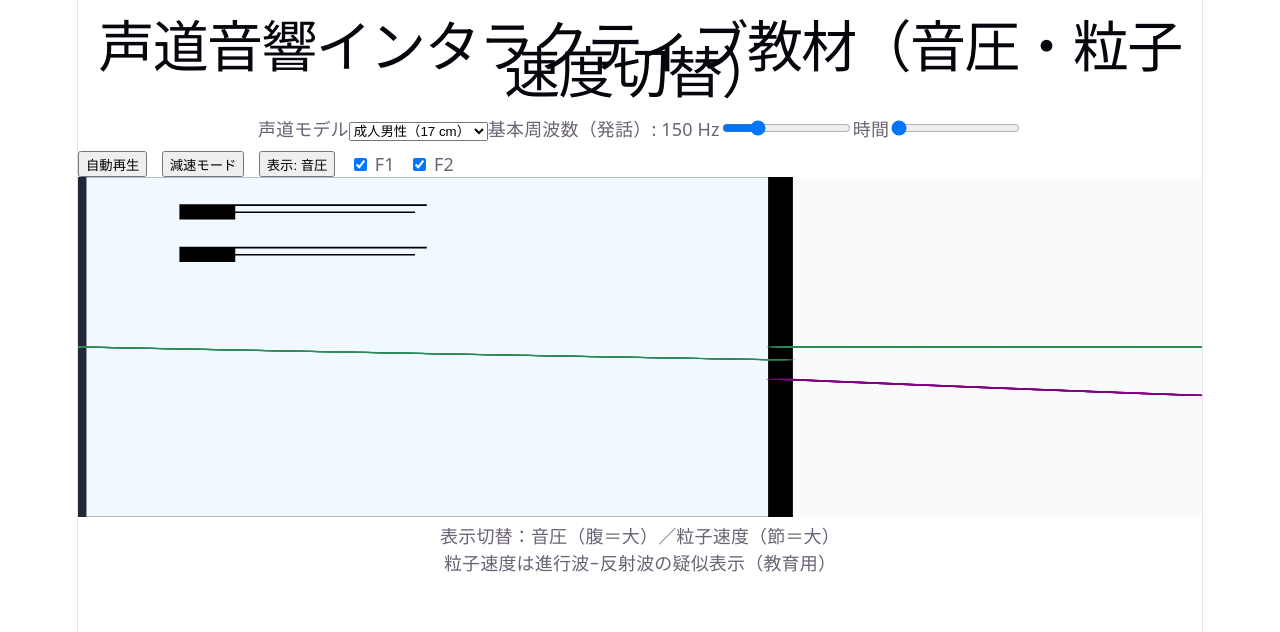
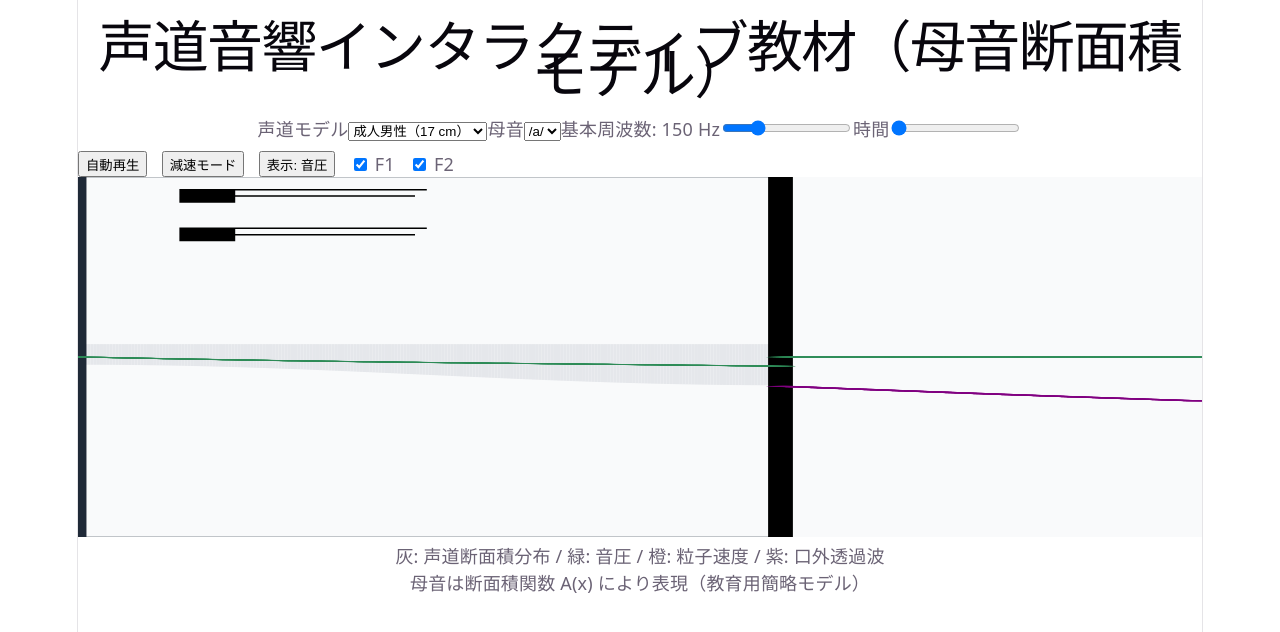
Before and after one commit to gengo22study-web/vocal-tract-wave, a React (Vite) app: page / in a window 1280 px wide. Shown: the top 632 px of the page. Built offline with nearby package versions, Linux system fonts and the light colour scheme.

Commit message:
add vowel area-function model (a i u)

```diff
--- a/src/App.jsx
+++ b/src/App.jsx
@@ -9,20 +9,39 @@ export default function App() {
     child:  { label: "子ども",   L: 0.11 }
   };
 
+  // === 母音断面積モデル（簡易・教育用） ===
+  // A(x) を 0〜L で定義（相対値）
+  const VOWELS = {
+    a: {
+      label: "/a/",
+      area: x => 1.2 - 0.4 * Math.cos(Math.PI * x) // 全体的に開
+    },
+    i: {
+      label: "/i/",
+      area: x => 0.4 + 1.2 * Math.exp(-40 * (x - 0.8) ** 2) // 前方狭め＋前腔
+    },
+    u: {
+      label: "/u/",
+      area: x => 0.5 + 0.8 * Math.exp(-30 * (x - 0.3) ** 2) // 後方丸め
+    }
+  };
+
   const c = 340; // 音速 [m/s]
+
 
   // === 状態 ===
   const [tract, setTract] = useState("male");
   const L = TRACT_PRESETS[tract].L;
 
+  const [vowel, setVowel] = useState("a");
+
   const [freq, setFreq] = useState(150);
-  const [reflection, setReflection] = useState(0.8);
   const [time, setTime] = useState(0);
   const [playing, setPlaying] = useState(false);
   const [slow, setSlow] = useState(false);
+
   // 表示モード切替
   const [mode, setMode] = useState("pressure"); // 'pressure' | 'velocity'
-
 
   // フォルマント表示
   const [showF1, setShowF1] = useState(true);
@@ -31,7 +50,8 @@ export default function App() {
   const omega = 2 * Math.PI * freq;
   const k = omega / c;
 
-  // === 自動再生（疑似減速対応） ===
+
+  // === 自動再生（減速対応） ===
   useEffect(() => {
     if (!playing) return;
     const dt = slow ? 0.0001 : 0.0005;
@@ -45,21 +65,26 @@ export default function App() {
   const X_MAX = 1.6 * L;
   const x = Array.from({ length: 360 }, (_, i) => (i / 359) * X_MAX);
 
-  // 声門は体積速度源 → 音圧をテーパ表示
-  const sourceTaper = xi => 1 - Math.exp(-xi / (0.02 * L));
+  // === 断面積関数 A(x)（0〜1 に正規化） ===
+  const A = x.map(xi => (xi <= L ? VOWELS[vowel].area(xi / L) : null));
+  // 声門は体積速度源 → 音圧テーパ
+  const sourceTaper = xi => 1 - Math.exp(-xi / (0.02 * L));
 
-  // 基本波（音圧）
-  const p_inc = x.map(xi => xi <= L ? sourceTaper(xi) * Math.sin(omega * time - k * xi) : null);
-  const p_ref = x.map(xi => xi <= L ? sourceTaper(xi) * reflection * Math.sin(omega * time + k * xi) : null);
-  // 合成場
+  // === 波の生成（断面積によるスケーリング） ===
+  const p_inc = x.map((xi, i) =>
+    xi <= L ? sourceTaper(xi) * Math.sin(omega * time - k * xi) / Math.sqrt(A[i] ?? 1) : null
+  );
+  const p_ref = x.map((xi, i) =>
+    xi <= L ? 0.8 * sourceTaper(xi) * Math.sin(omega * time + k * xi) / Math.sqrt(A[i] ?? 1) : null
+  );
   const p_total = x.map((_, i) => (p_inc[i] ?? 0) + (p_ref[i] ?? 0));
   const p_out = x.map(xi => xi > L ? 0.5 * Math.sin(omega * time - k * xi) : null);
-  // 粒子速度（進行波−反射波）※正規化表示
+
+  // 粒子速度（疑似）：u ∝ (p_inc − p_ref) * A
   const u_total = x.map((_, i) => (p_inc[i] ?? 0) - (p_ref[i] ?? 0));
 
 
   const fieldRaw = mode === "pressure" ? p_total : u_total;
-
 
   // === 正規化 ===
   const maxAmp = Math.max(
@@ -71,26 +96,34 @@ export default function App() {
   const field = fieldRaw.map(norm);
   const outField = p_out.map(norm);
 
-
-  // フォルマント（閉端–開端一様管近似）
+  // === フォルマント（閉端–開端一様管近似・参考表示） ===
   const F1 = c / (4 * L);
   const F2 = (3 * c) / (4 * L);
 
-
   return (
     <div className="container">
-      <h1>声道音響インタラクティブ教材（音圧・粒子速度切替）</h1>
+      <h1>声道音響インタラクティブ教材（母音断面積モデル）</h1>
+
+
       <div className="card">
         <label>声道モデル</label>
         <select value={tract} onChange={e => setTract(e.target.value)}>
           {Object.entries(TRACT_PRESETS).map(([key, v]) => (
-            <option key={key} value={key}>{v.label}（{Math.round(v.L*100)} cm）</option>
+            <option key={key} value={key}>{v.label}（{Math.round(v.L * 100)} cm）</option>
           ))}
         </select>
 
-        <label>基本周波数（発話）: {freq} Hz</label>
+        <label>母音</label>
+        <select value={vowel} onChange={e => setVowel(e.target.value)}>
+          {Object.entries(VOWELS).map(([key, v]) => (
+            <option key={key} value={key}>{v.label}</option>
+          ))}
+        </select>
+
+        <label>基本周波数: {freq} Hz</label>
         <input type="range" min="100" max="300" step="5"
           value={freq} onChange={e => setFreq(+e.target.value)} />
+
 
         <label>時間</label>
         <input type="range" min="0" max="0.02" step="0.0002"
@@ -107,38 +140,39 @@ export default function App() {
         </div>
       </div>
 
-      <svg
-        width="100%"
-        height="340"
-        viewBox={`0 -1.2 ${X_MAX} 2.4`}
-        preserveAspectRatio="none"
-        style={{ background: "#f9fafb" }}
-      >
-        {/* 声道 */}
-        <rect x={0} y={-1.2} width={L} height={2.4}
-          fill="#f0f9ff" stroke="#1f2937" strokeWidth={0.004} />
-        <line x1={0} x2={0} y1={-1.2} y2={1.2} stroke="#1f2937" strokeWidth={0.004} />
-        <line x1={L} x2={L} y1={-1.2} y2={1.2} stroke="#000" strokeWidth={0.006} />
+      <svg width="100%" height="360" viewBox={`0 -1.4 ${X_MAX} 2.8`} preserveAspectRatio="none"
+           style={{ background: "#f9fafb" }}>
+        {/* 声道輪郭（断面積） */}
+        {x.map((xi, i) => A[i] !== null && (
+          <rect key={`a${i}`} x={xi} y={-0.1} width={X_MAX / x.length} height={0.2 * A[i]}
+                fill="#e5e7eb" />
+        ))}
+        {/* 声道枠 */}
+        <rect x={0} y={-1.4} width={L} height={2.8}
+              fill="none" stroke="#1f2937" strokeWidth={0.004} />
+        <line x1={0} x2={0} y1={-1.4} y2={1.4} stroke="#1f2937" strokeWidth={0.004} />
+        <line x1={L} x2={L} y1={-1.4} y2={1.4} stroke="#000" strokeWidth={0.006} />
+
 
         {(showF1 || showF2) && (
           <g>
-            {showF1 && <text x={0.01} y={-0.9} fontSize={0.15}>F1 ≈ {Math.round(F1)} Hz</text>}
-            {showF2 && <text x={0.01} y={-0.6} fontSize={0.15}>F2 ≈ {Math.round(F2)} Hz</text>}
+            {showF1 && <text x={0.01} y={-1.2} fontSize={0.15}>F1 ≈ {Math.round(F1)} Hz</text>}
+            {showF2 && <text x={0.01} y={-0.9} fontSize={0.15}>F2 ≈ {Math.round(F2)} Hz</text>}
           </g>
         )}
 
         {x.map((xi, i) => field[i] !== null && (
-          <circle key={i} cx={xi} cy={-field[i]} r={0.004} fill={mode === "pressure" ? "seagreen" : "orange"} />
+          <circle key={`f${i}`} cx={xi} cy={-field[i]} r={0.004}
+                  fill={mode === "pressure" ? "seagreen" : "orange"} />
         ))}
         {mode === "pressure" && x.map((xi, i) => outField[i] !== null && (
           <circle key={`o${i}`} cx={xi} cy={-outField[i]} r={0.004} fill="purple" />
         ))}
       </svg>
 
-
       <p className="legend">
-        表示切替：音圧（腹＝大）／粒子速度（節＝大）<br />
-        粒子速度は進行波−反射波の疑似表示（教育用）
+        灰: 声道断面積分布 / 緑: 音圧 / 橙: 粒子速度 / 紫: 口外透過波<br />
+        母音は断面積関数 A(x) により表現（教育用簡略モデル）
       </p>
     </div>
   );
```
Also changed, not shown: 3 other files (tests, documents, lock files or other folders).
